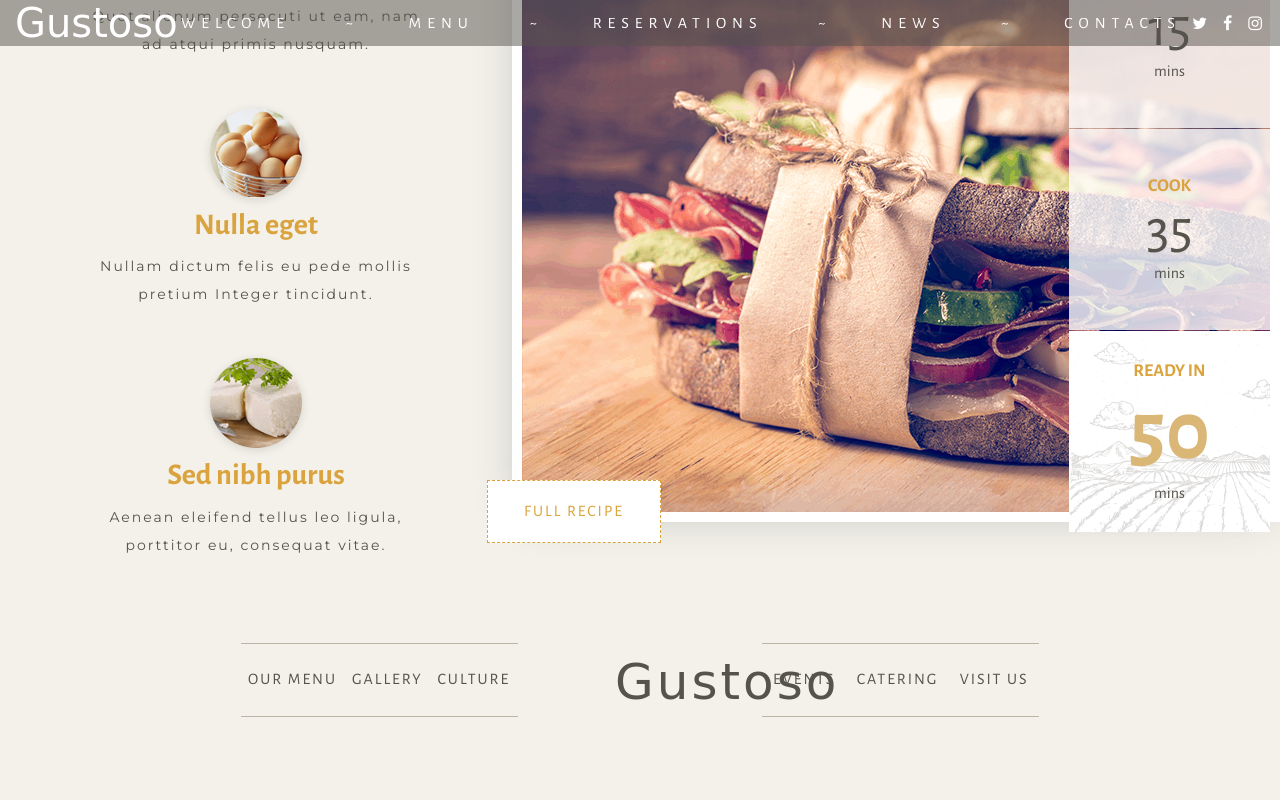
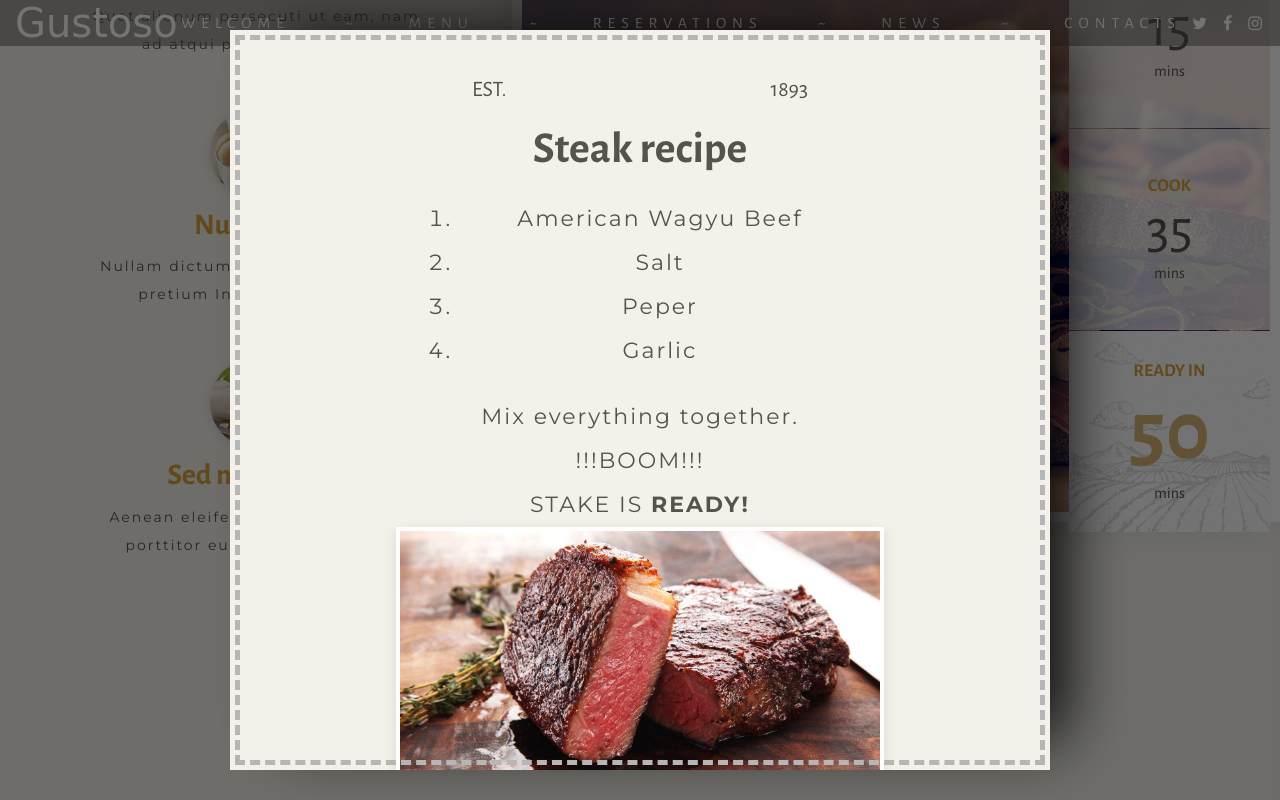
Before and after one commit to ponasaugis/backery, a plain HTML site: page index.html in a window 1280 px wide. Both pictures are taken after a click on the link "FULL RECIPE". Drawn offline with nearby package versions, Linux system fonts and the light colour scheme; a web font is replaced by a local one.

Commit message:
Added some recipes

```diff
--- a/index.html
+++ b/index.html
@@ -256,7 +256,7 @@
 						<div class="card">
 							<div class="cardLeft">
 								<div class="recipe">
-									<a href="#">FULL RECIPE</a>
+									<a id="recipeBtn" href="#">FULL RECIPE</a>
 								</div>
 							</div>
 							<div class="cardRight">
@@ -282,6 +282,40 @@
 							</div>
 						</div>
 					</div>
+
+					<div class="ghostRecipe">
+						<div class="topLetterGhost">
+							<div class="letterHeader">
+								<p>EST.</p>
+								<p>1893</p>
+							</div>
+							<div class="divider">
+								<img src="img/4/line.png" alt="">
+							</div>
+							<div class="steakLetterContent">
+								<h3>Steak recipe</h3>
+								<div class="steakRecipe">
+									<ol>
+										<li>American Wagyu Beef</li>
+										<li>Salt</li>
+										<li>Peper</li>
+										<li>Garlic</li>
+									</ol>
+								</div>
+								<p class="steakLetterText">
+									Mix everything together. <br>
+									!!!BOOM!!! <br>
+									STAKE IS <span class="ready">READY!</span>
+								</p>
+								<img src="img/5/steak.jpg" alt="steak">
+
+							</div>
+							<a href="#" id="closeRecipeBtn" class="readBtn">CLOSE</a>
+						</div>
+					</div>
+
+
+
 			</div>
 		</div>
 	</main>
--- a/script.js
+++ b/script.js
@@ -6,7 +6,11 @@ let burgerBtninn = document.querySelector(".burgerBtnInner")
 let ghostLetter = document.querySelector(".ghostLetter")
 let readBtn = document.getElementById('readBtn')
 let closeBtn = document.getElementById('closeBtn')
-console.log(readBtn)
+
+
+let ghostRecipe = document.querySelector(".ghostRecipe")
+let recipeBtn = document.getElementById('recipeBtn')
+let closeRecipeBtn = document.getElementById('closeRecipeBtn')
 
 burgerBtn.addEventListener('click', function () {
 	topMenu.classList.toggle('active')
@@ -19,10 +23,20 @@ burgerBtn.addEventListener('click', function () {
 
 readBtn.addEventListener('click', function () {
 	ghostLetter.classList.toggle('ghostLetterActive')
-	console.log('paspaudziau')
+
 })
 
 closeBtn.addEventListener('click', function () {
 	ghostLetter.classList.toggle('ghostLetterActive')
-	console.log('paspaudziau')
+
 })
+
+recipeBtn.addEventListener('click', function () {
+	ghostRecipe.classList.toggle('ghostRecipeActive')
+
+})
+
+closeRecipeBtn.addEventListener('click', function () {
+	ghostRecipe.classList.toggle('ghostRecipeActive')
+
+})
--- a/style.css
+++ b/style.css
@@ -695,6 +695,17 @@ a:hover {
 	outline: 5px dashed rgb(182, 182, 182);
     outline-offset: -10px;
 	padding: 10px;
+}
+
+.topLetter::after {
+    content: '';
+    position: absolute;
+    display: block;
+    width: var(--cs);
+    height: var(--cs);
+    background-color: #fff;
+    bottom: 0;
+    left: 0;
 }
 
 .divider {
@@ -1036,7 +1047,87 @@ a:hover {
 }
 
 
-
+.ghostRecipe {
+	display: none;
+	background-color: rgba(0, 0, 0, 0.55);
+	top: 0;
+	bottom: 0;
+	left: 0;
+	right: 0;
+	justify-content: center;
+	align-items: center;
+	z-index: 2999;
+	transition: all 1s ease-in;
+}
+
+.ghostRecipe p {
+    color: #56534C;
+    font-size: 22px;
+}
+
+.steakRecipe {
+	width: 55%;
+	color: #56534C;
+    font-size: 22px;
+	text-align: center;
+	font-family: 'Montserrat', sans-serif;
+	letter-spacing: 2px;
+	line-height: 2;
+}
+
+.steakLetterContent {
+	display: flex;
+	flex-direction: column;
+	align-items: center;
+	text-align: center;
+}
+
+.steakLetterContent img {
+	width: 60%;
+	border: 4px solid #FFFFFF;
+	box-shadow: rgba(0, 0, 0, 0.1) 0px 4px 12px;
+}
+
+.ready {
+	font-weight: bolder;
+}
+
+.steakLetterContent h3 {
+	font-size: 44px;
+	font-family: 'Alegreya Sans', sans-serif;
+	color: #56534C;
+	margin: 15px 0;
+}
+
+.steakLetterContent h3 {
+	margin: 0;
+}
+
+.steakLetterText {
+	max-height: 50%;
+	width: 95%;
+	max-width: 484px;
+	text-align: center;
+	font-family: 'Montserrat', sans-serif;
+	letter-spacing: 2px;
+	line-height: 2;
+	margin: 0;
+}
+
+.ghostRecipeActive{
+	position: absolute;
+	display: flex;
+	transition: all 1s ease-in;
+}
+
+.topRecipeGhost .letterText{
+	max-width: 100%;
+	width: 90%;
+}
+
+#closeRecipeBtn {
+	margin-top: auto;
+}
 
 
 /* FOOTER */
```
Also changed, not shown: img/5/steak.jpg (added).
